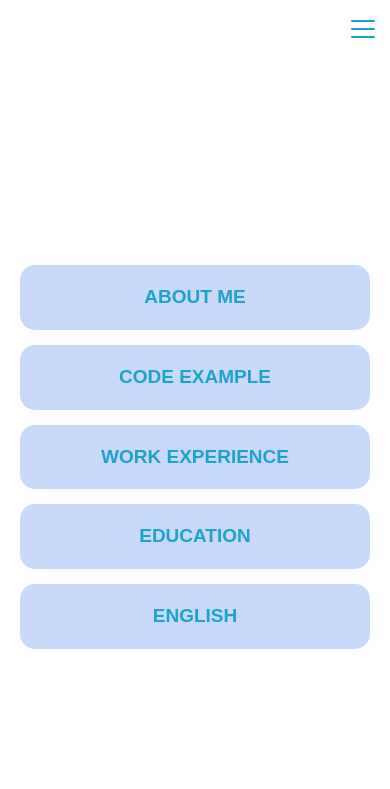
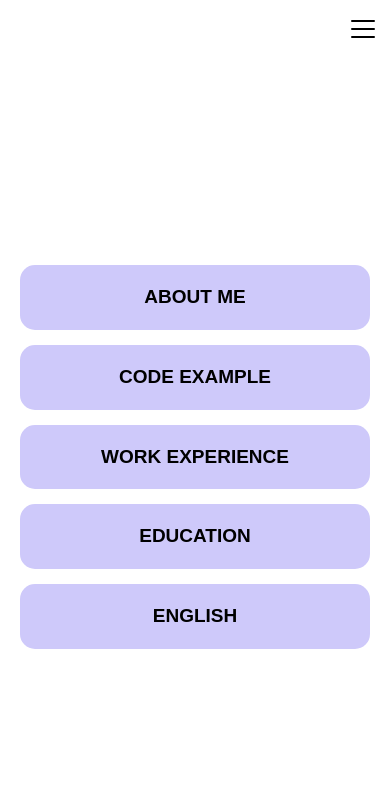
Before and after one commit to nmasliy/cv, a plain HTML site: page index.html in a window 390 px wide. Both pictures are taken after a click on the element 363 px from the left and 29 px from the top of the page. Shown: the top 789 px of the page. Drawn offline with nearby package versions, Linux system fonts and the light colour scheme; a web font is replaced by a local one.

Commit message:
feat: change information

```diff
--- a/assets/css/style.css
+++ b/assets/css/style.css
@@ -235,7 +235,7 @@ section {
         height: 2px;
         flex-shrink: 0;
         border-radius: 2px;
-        background-color: rgb(27, 163, 204);
+        background-color: #000;
         transition: .3s ease-in;
         transform-origin: top left;
     }
@@ -294,9 +294,27 @@ section {
         display: block;
         padding: 20px 10px;
         margin: 0;
-        background-color: #c9d9fa;
+        background-color: #cec9fa;
+        color: #000;
         border-radius: 15px;
     }
 
     /* /Menu */
 }
+
+@media screen and (max-width: 465px) {
+    h1, h2 {
+        text-align: center;
+    }
+    .hero__item {
+        flex-direction: column-reverse;
+    }
+    .hero__item p {
+        text-align: center;
+    }
+    .row__img {
+        text-align: center;
+        width: 100%;
+        margin-bottom: 40px;
+    }
+}
--- a/assets/js/app.js
+++ b/assets/js/app.js
@@ -17,6 +17,13 @@ document.addEventListener('DOMContentLoaded', () => {
         // Listeners
         $headerBtn.addEventListener('click', toggleMenu);
         $navigationItems.forEach(item => item.addEventListener('click', toggleMenu));
+    } else {
+        window.addEventListener('resize', function() {
+            if (window.innerWidth <= 768) {
+                $headerBtn.addEventListener('click', toggleMenu);
+                $navigationItems.forEach(item => item.addEventListener('click', toggleMenu));
+            }
+        })
     }
 
 })
--- a/index.html
+++ b/index.html
@@ -56,7 +56,7 @@
             <section class="hero">
                 <div class="anchor-spacer" id="hero"></div>
                 <h1>Nikolay Masliy</h1>
-                <div class="content__item row">
+                <div class="content__item row hero__item">
                     <div class="row__item row__text">
                         <!-- About -->
                         <div class="content__item">
@@ -65,7 +65,7 @@
                                 I'm 22 years old. I have 2 years of experience in HTML/CSS coding (Basic JavaScript, Jquery).
                             </p>
                             <p>
-                                Nowadays, i focused on improving Javascript and React skills to become a Frontend developer.
+                                Nowadays, i focused on improving Javascript and React skills to become a good Frontend developer.
                             </p>
                         </div>
                         <!-- /About -->
@@ -84,7 +84,7 @@
                                 <h3>Skills</h3>
                                 <ul>
                                     <li>HTML, CSS, BEM, Gulp (<i>Advanced</i>)</li>
-                                    <li>JavaScript ES6+ (<i>Basic</i>)</li>
+                                    <li>JavaScript ES6+ (<i>Intermediate</i>)</li>
                                     <li>React (<i>Basic</i>)</li>
                                     <li>Git</li>
                                 </ul>
@@ -95,7 +95,9 @@
                     </div>
                     <div class="row__item row__img">
                         <picture>
-                            <source srcset="assets/images/avatar.webp" type="image/webp">
+                            <source srcset="assets/images/avatar.webp" media="(min-width:466px)" type="image/webp">
+                            <source srcset="assets/images/avatar-mob.webp" media="(max-width:465px)" type="image/webp">
+                            <source srcset="assets/images/avatar-mob.jpg" media="(max-width:465px)">
                             <img width="250" class="content__img" src="assets/images/avatar.jpg" alt="Nikolay Masliy">
                         </picture>
                     </div>
```
Also changed, not shown: assets/images/avatar-mob.jpg (added), assets/images/avatar-mob.webp (added).
